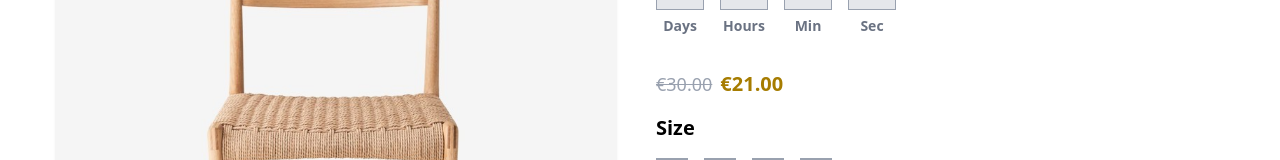
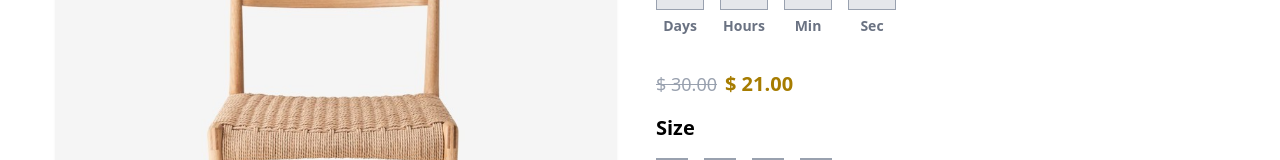
Before and after one commit to dk-786/portfolio-main, a Next.js app: page /card/1 in a window 1280 px wide. Shown: the part 382-542 px from the top of the page. Built offline with nearby package versions, Linux system fonts and the light colour scheme.

Commit message:
changes context

```diff
--- a/src/app/card/[id]/page.tsx
+++ b/src/app/card/[id]/page.tsx
@@ -26,6 +26,7 @@ import SizeGuideModal from "@/components/modals/SizeGuideModal";
 import CartModal from "@/components/modals/CartModal";
 import { cartStore, parsePriceToNumber } from "@/utils/cartStore";
 import { useCartItems } from "@/components/hookes/useCartItems";
+import { useAppContext } from "@/components/context/AppContext";
 
 const Page = () => {
   const params = useParams();
@@ -34,6 +35,7 @@ const Page = () => {
     : (params?.id as string | undefined);
   const [hovered, setHovered] = useState<number | null>(null);
   const productId = Number(idParam);
+
   const allProducts = [...products, ...productss];
   const product = allProducts.find((p) => p.id === productId);
   const [value, setValue] = useState(0);
@@ -41,6 +43,7 @@ const Page = () => {
   const [selectedSize, setSelectedSize] = useState<string | null>(null);
   const [selected, setSelected] = useState<string | null>(null);
   const sizes = ["S", "M", "L", "XL"];
+    const { getConvertedPrice } = useAppContext();
   const router = useRouter();
   const [activeTab, setActiveTab] = useState<
     "description" | "product" | "details" | "reviews" | "shipping"
@@ -64,7 +67,13 @@ const Page = () => {
     completed: boolean;
   }
 
-  const renderer = ({ days, hours, minutes, seconds, completed }: CountdownRendererProps) => {
+  const renderer = ({
+    days,
+    hours,
+    minutes,
+    seconds,
+    completed,
+  }: CountdownRendererProps) => {
     if (completed) {
       return <span className="text-green-600 font-bold"> Time&apos;s up!</span>;
     } else {
@@ -164,12 +173,13 @@ const Page = () => {
               renderer={renderer}
             />
           </div>
+
           <div className="flex items-center gap-2 p-4">
             <p className="text-gray-400 line-through text-lg">
-              {product.oldPrice}
+              {getConvertedPrice(parsePriceToNumber(product.oldPrice))}
             </p>
             <p className="text-[#a67c00] font-bold text-xl">
-              {product.newPrice}
+              {getConvertedPrice(parsePriceToNumber(product.newPrice))}
             </p>
           </div>
 
```
